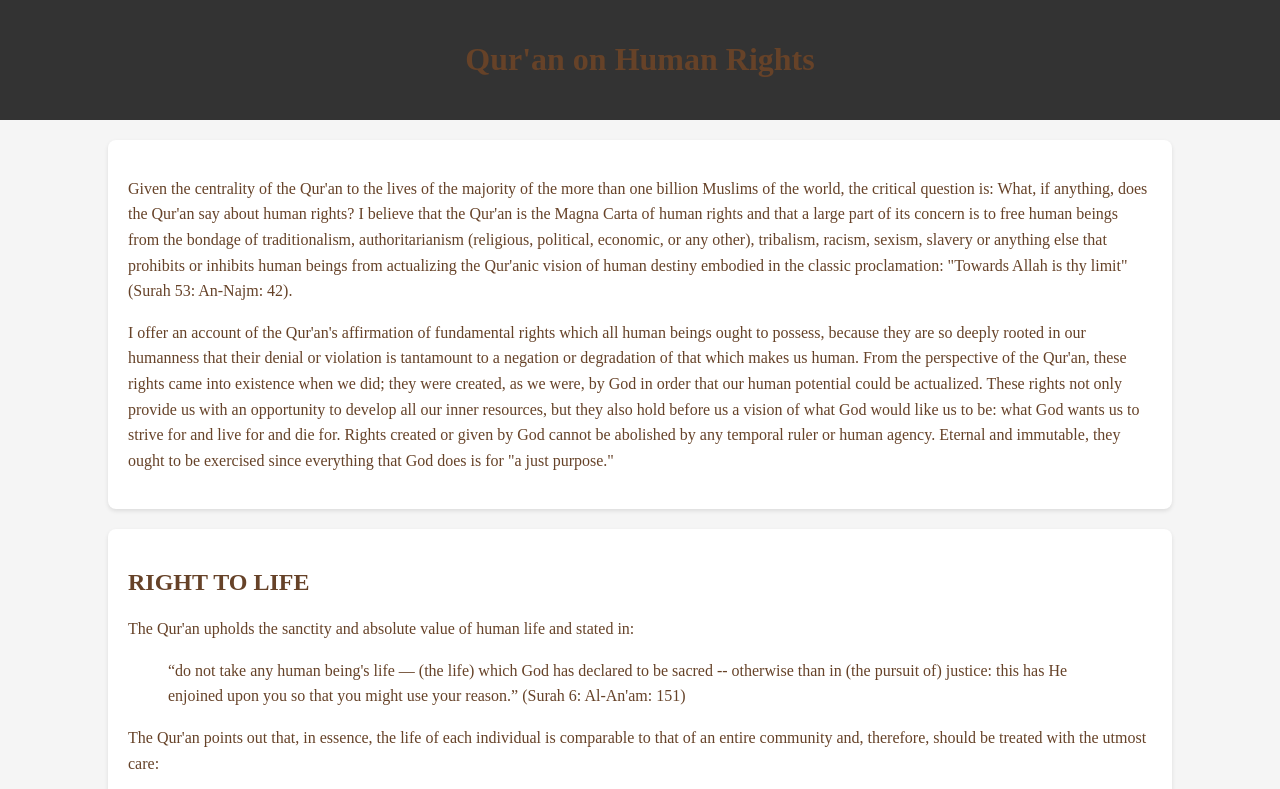
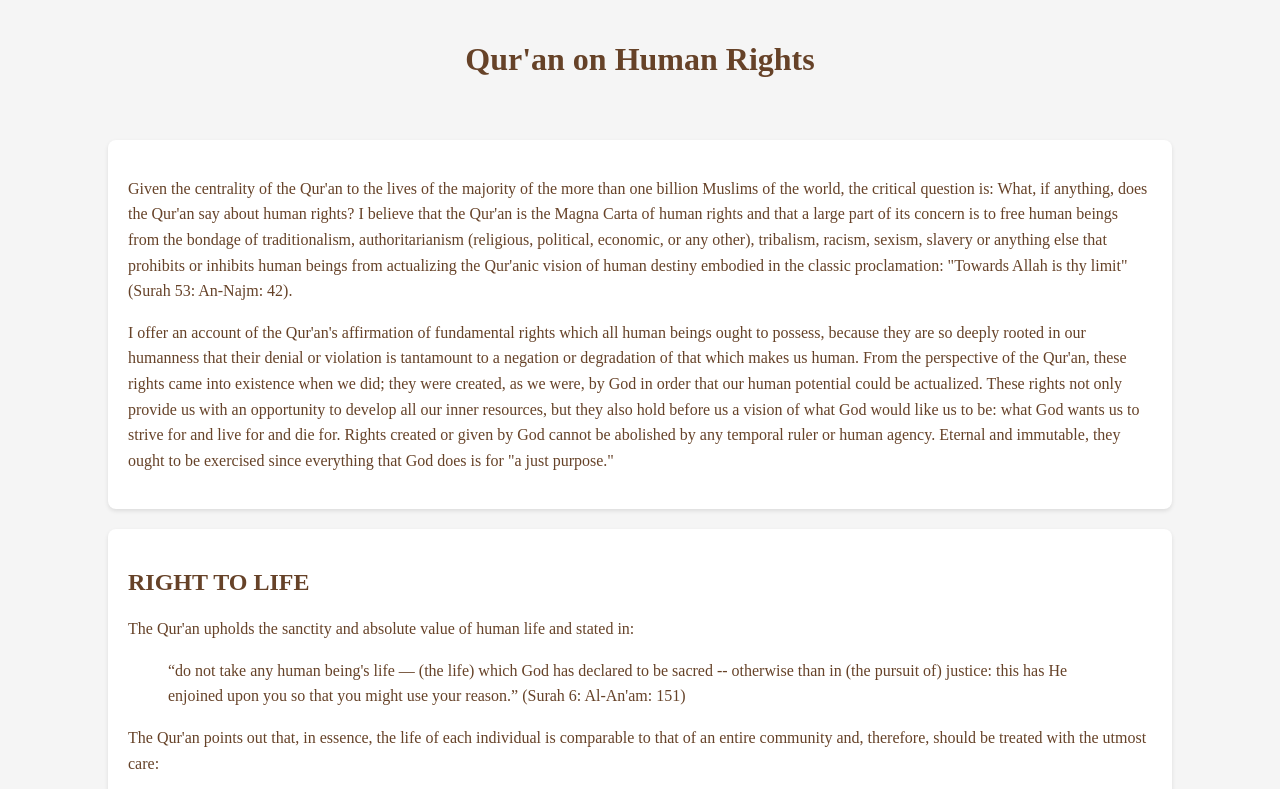
Before and after one commit to c06lina/Quranic-Human-Rights, a plain HTML site: page index.html in a window 1280 px wide. Shown: the top 789 px of the page. Drawn offline with Linux system fonts and the light colour scheme.

Commit message:
Update index.html

```diff
--- a/index.html
+++ b/index.html
@@ -14,7 +14,7 @@
         }
 
         header {
-            background-color: #333;
+            background-color: 371211;
             color: #fff;
             padding: 20px;
             text-align: center;
```
